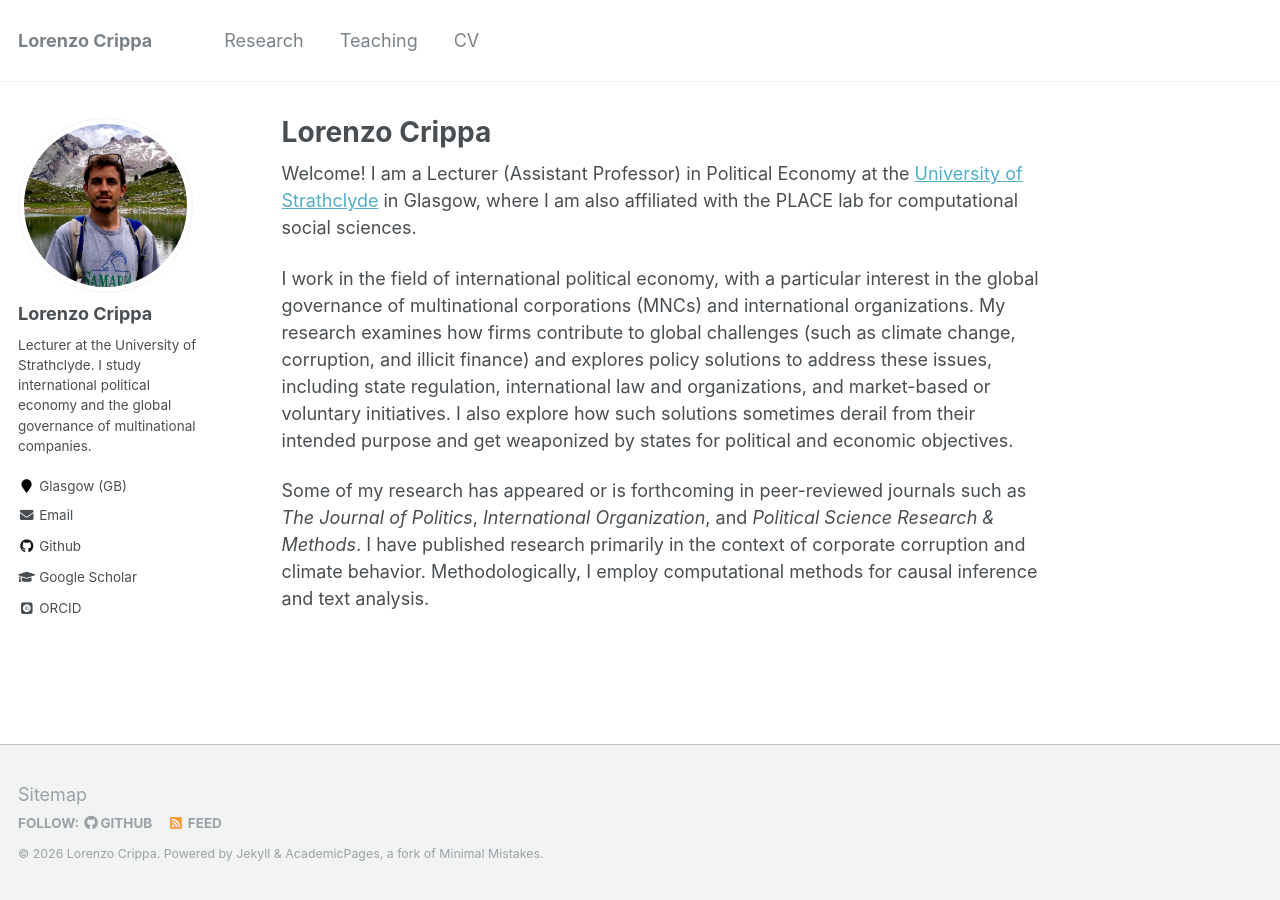
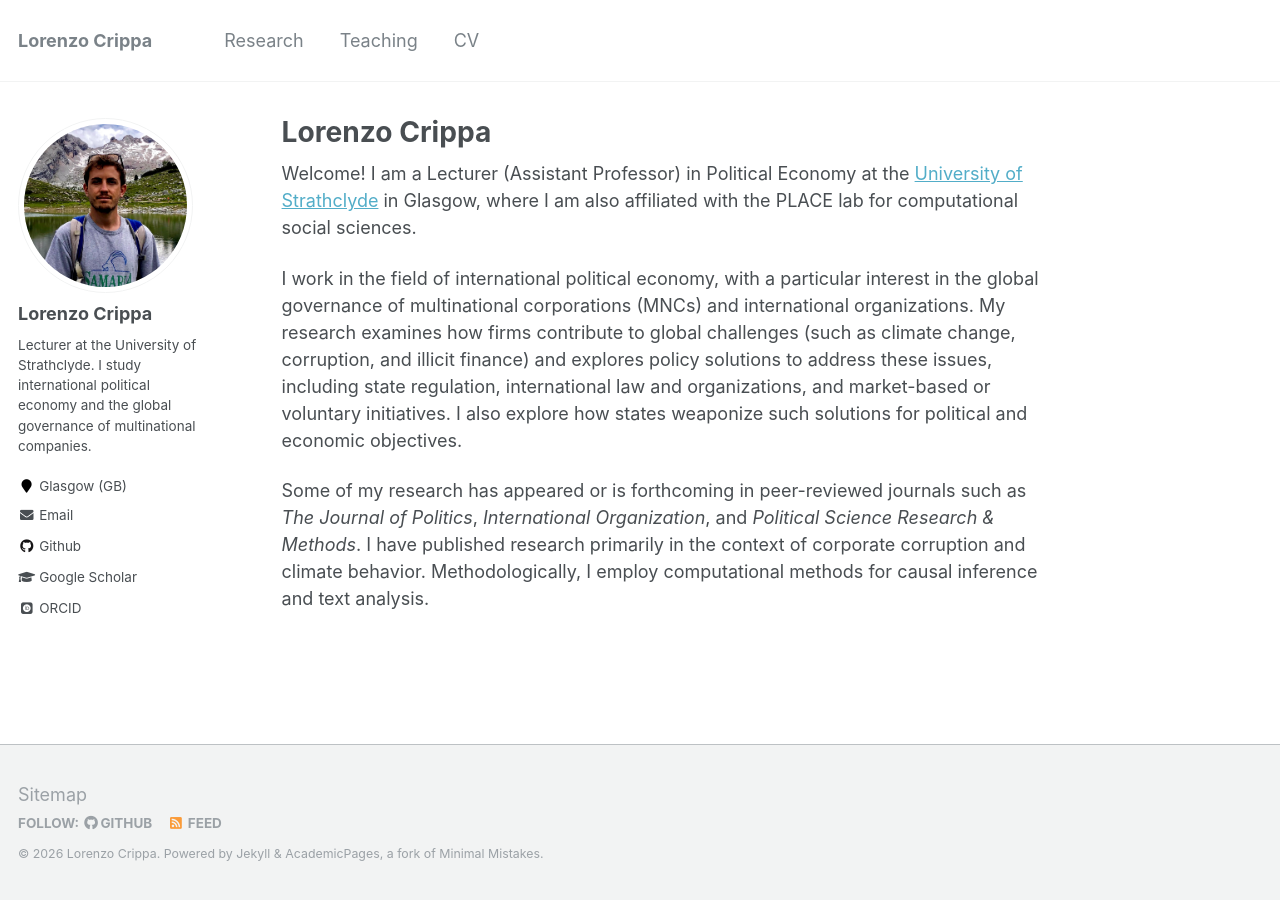
Before and after one commit to lorenzo-crippa/lorenzo-crippa.github.io, a Jekyll site: the page built from _pages/about.md, in a window 1280 px wide. Built offline with Jekyll 4.4.1, drawn with Linux system fonts in a browser that asks for light colours; some web fonts are replaced.

Commit message:
Update about.md

```diff
--- a/_pages/about.md
+++ b/_pages/about.md
@@ -9,6 +9,6 @@ redirect_from:
 
 Welcome! I am a Lecturer (Assistant Professor) in Political Economy at the [University of Strathclyde](https://www.strath.ac.uk/staff/crippalorenzodr/) in Glasgow, where I am also affiliated with the PLACE lab for computational social sciences.
 
-I work in the field of international political economy, with a particular interest in the global governance of multinational corporations (MNCs) and international organizations. My research examines how firms contribute to global challenges (such as climate change, corruption, and illicit finance) and explores policy solutions to address these issues, including state regulation, international law and organizations, and market-based or voluntary initiatives. I also explore how such solutions sometimes derail from their intended purpose and get weaponized by states for political and economic objectives.
+I work in the field of international political economy, with a particular interest in the global governance of multinational corporations (MNCs) and international organizations. My research examines how firms contribute to global challenges (such as climate change, corruption, and illicit finance) and explores policy solutions to address these issues, including state regulation, international law and organizations, and market-based or voluntary initiatives. I also explore how states weaponize such solutions for political and economic objectives.
 
 Some of my research has appeared or is forthcoming in peer-reviewed journals such as _The Journal of Politics_, _International Organization_, and _Political Science Research & Methods_. I have published research primarily in the context of corporate corruption and climate behavior. Methodologically, I employ computational methods for causal inference and text analysis.
```
